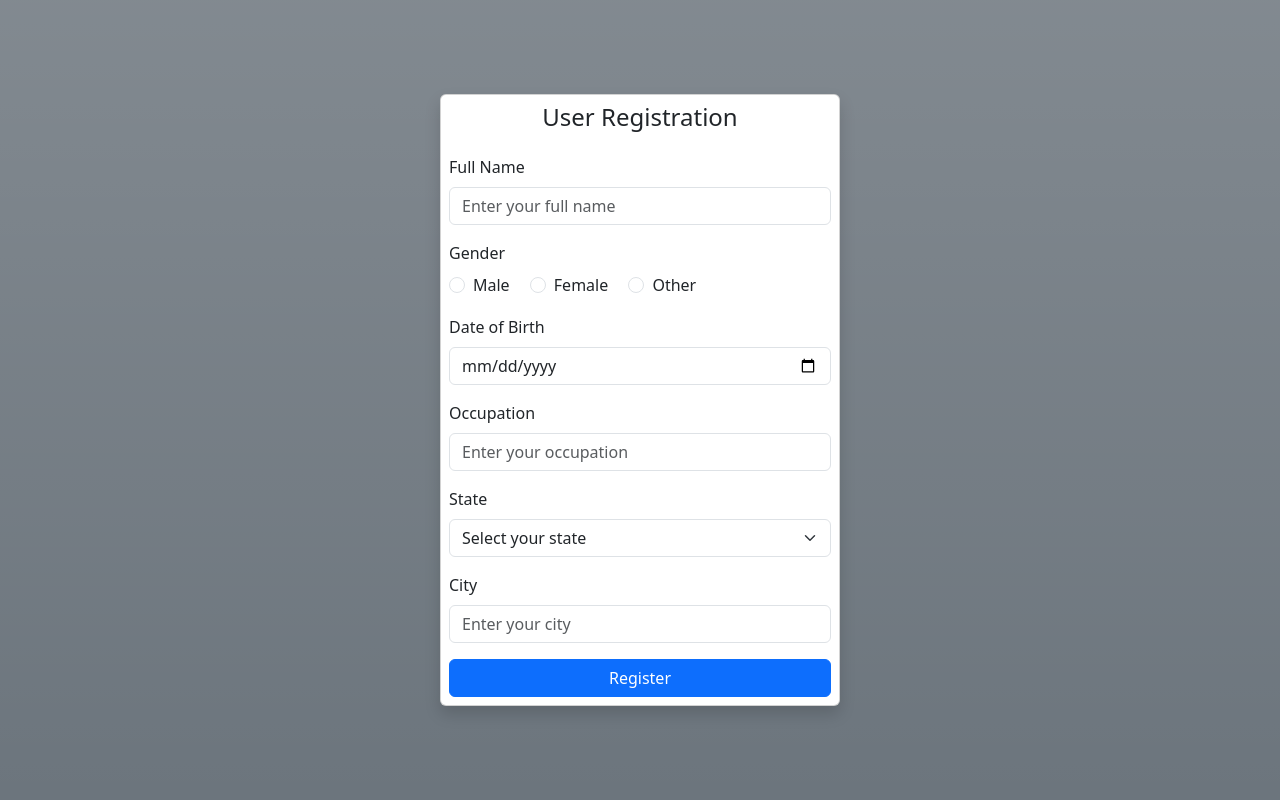
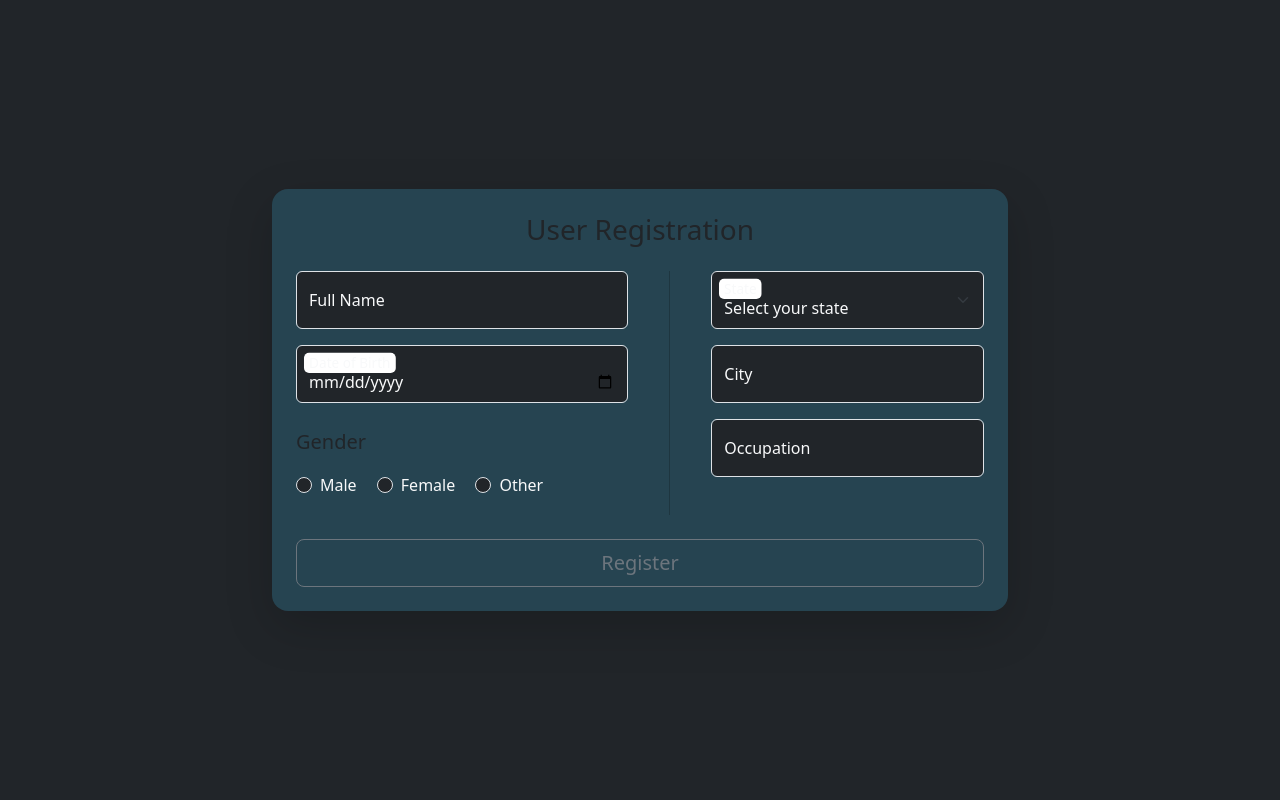
Before and after one commit to HARSH17m/G10, a Django app: page /details/ in a window 1280 px wide. Run offline with Django 5.2, Linux system fonts and the light colour scheme.

Commit message:
Updated details.html

```diff
--- a/apps/expense/templates/expense/baselr.html
+++ b/apps/expense/templates/expense/baselr.html
@@ -20,7 +20,7 @@
     </style>
 
 </head>
-<body class="bg-secondary d-flex justify-content-center align-items-center vh-100 bg-gradient">
+<body class="bg-dark d-flex justify-content-center align-items-center vh-100">
   {% block body %}{% endblock %}
 </body>
 </html>
--- a/apps/expense/templates/expense/details.html
+++ b/apps/expense/templates/expense/details.html
@@ -1,53 +1,58 @@
 {% extends "expense/baselr.html" %}
 
-{% block title %}DETAILS{% endblock %}
+{% block title %}User Registration{% endblock %}
 
 {% block body %}
-  <div class="card shadow p-2" style="min-width: 400px;">
-    <h4 class="mb-4 text-center">User Registration</h4>
+<div class="container py-5">
+  <div class="row justify-content-center">
+    <div class="col-md-8">
+      <div class="p-4 shadow-lg rounded-4" style="background-color:rgb(38, 68, 81);">
+        <h3 class="text-center mb-4">User Registration</h3>
+
         <form method="POST">
           {% csrf_token %}
-
-      <!-- Full Name -->
-      <div class="mb-3">
-        <label for="fullName" class="form-label">Full Name</label>
-        <input type="text" class="form-control" id="fullName" name="full_name" placeholder="Enter your full name">
+          <div class="row">
+            <!-- Left Column -->
+            <div class="col-md-6">
+              <div class="form-floating mb-3">
+                <input type="text" class="form-control bg-dark text-light" id="fullName" name="full_name" placeholder="Full Name">
+                <label for="fullName" class="text-light">Full Name</label>
               </div>
 
-      <!-- Gender -->
+              <div class="form-floating mb-3">
+                <input type="date" class="form-control bg-dark text-light" id="dob" name="dob" placeholder="Date of Birth">
+                <label for="dob" class="text-light">Date of Birth</label>
+              </div>
+
               <div class="mb-3">
-        <label class="form-label d-block">Gender</label>
+                <label class="form-label d-block py-2 fs-5">Gender</label>
                 <div class="form-check form-check-inline">
-          <input class="form-check-input" type="radio" name="gender" id="male" value="male">
-          <label class="form-check-label" for="male">Male</label>
+                  <input class="form-check-input  bg-dark text-light" type="radio" name="gender" id="male" value="male">
+                  <label class="form-check-label text-light" for="male">Male</label>
                 </div>
                 <div class="form-check form-check-inline">
-          <input class="form-check-input" type="radio" name="gender" id="female" value="female">
-          <label class="form-check-label" for="female">Female</label>
+                  <input class="form-check-input bg-dark text-light" type="radio" name="gender" id="female" value="female">
+                  <label class="form-check-label text-light" for="female">Female</label>
                 </div>
                 <div class="form-check form-check-inline">
-          <input class="form-check-input" type="radio" name="gender" id="other" value="other">
-          <label class="form-check-label" for="other">Other</label>
+                  <input class="form-check-input bg-dark text-light" type="radio" name="gender" id="other" value="other">
+                  <label class="form-check-label text-light" for="other">Other</label>
                 </div>
               </div>
 
-      <!-- Date of Birth -->
-      <div class="mb-3">
-        <label for="dob" class="form-label">Date of Birth</label>
-        <input type="date" class="form-control" id="dob" name="dob">
             </div>
 
-      <!-- Occupation -->
-      <div class="mb-3">
-        <label for="occupation" class="form-label">Occupation</label>
-        <input type="text" class="form-control" id="occupation" name="occupation" placeholder="Enter your occupation">
+            <!-- Vertical HR divider -->
+            <div class="col-md-1 d-flex justify-content-center">
+              <div style="width:1px; background-color: rgba(0, 0, 0, 0.2); height: 100%;"></div>
             </div>
 
-      <!-- State -->
-      <div class="mb-3">
-        <label for="state" class="form-label">State</label>
-        <select class="form-select" id="state" name="state">
-          <option selected disabled>Select your state</option>
+            <!-- Right Column -->
+            <div class="col-md-5">
+
+              <div class="form-floating mb-3">
+                <select class="form-select bg-dark text-light" id="state" name="state" aria-label="State selection">
+                  <option selected disabled class="text-light">Select your state</option>
                   <option value="Andhra Pradesh">Andhra Pradesh</option>
                   <option value="Arunachal Pradesh">Arunachal Pradesh</option>
                   <option value="Assam">Assam</option>
@@ -57,6 +62,7 @@
                   <option value="Gujarat">Gujarat</option>
                   <option value="Haryana">Haryana</option>
                   <option value="Himachal Pradesh">Himachal Pradesh</option>
+                  <option value="Jammu Kashmir">Jammu Kashmir</option>
                   <option value="Jharkhand">Jharkhand</option>
                   <option value="Karnataka">Karnataka</option>
                   <option value="Kerala">Kerala</option>
@@ -77,18 +83,29 @@
                   <option value="Uttarakhand">Uttarakhand</option>
                   <option value="West Bengal">West Bengal</option>
                 </select>
+                <label for="state" class="text-light">State</label>
               </div>
 
-      <!-- City -->
-      <div class="mb-3">
-        <label for="city" class="form-label">City</label>
-        <input type="text" class="form-control" id="city" name="city" placeholder="Enter your city">
+              <div class="form-floating mb-3">
+                <input type="text" class="form-control bg-dark text-light" id="city" name="city" placeholder="City">
+                <label for="city" class="text-light">City</label>
+              </div>
+
+              <div class="form-floating mb-3">
+                <input type="text" class="form-control bg-dark text-light" id="occupation" name="occupation" placeholder="Occupation">
+                <label for="occupation" class="text-light">Occupation</label>
+              </div>
+
+            </div>
           </div>
 
           <!-- Submit -->
-      <div class="d-grid">
-        <button type="submit" class="btn btn-primary">Register</button>
+          <div class="d-grid mt-4">
+            <input type="submit" class="btn btn-outline-secondary btn-lg rounded-3" value="Register" >
           </div>
         </form>
       </div>
+    </div>
+  </div>
+</div>
 {% endblock %}
```
Lines whose indentation alone changed are shown as unchanged.
